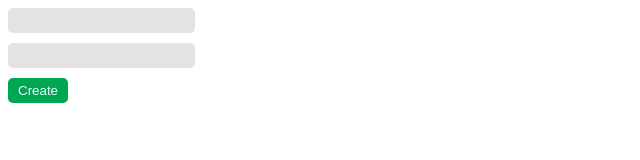
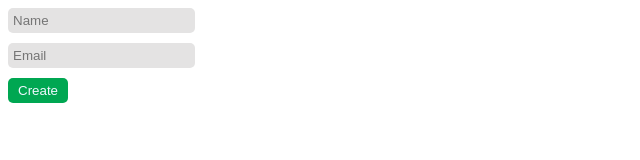
Before and after one commit to Cinnamoon-dev/React-Front, a React (Create React App) app: page /user/add in a window 1280 px wide. Shown: the top 160 px of the page, without its empty margins (0-640 px from the left). Built offline with nearby package versions, Linux system fonts and the light colour scheme.

Commit message:
feat: adding new props as they are needed

```diff
--- a/src/components/Input/Input.tsx
+++ b/src/components/Input/Input.tsx
@@ -1,9 +1,14 @@
 import styles from './Input.module.scss'
 
-const Input = () => {
+interface InputProps {
+    onChange?: React.Dispatch<React.SetStateAction<string | undefined>>
+    placeholder?: string
+}
+
+const Input = (props: InputProps) => {
     return(
         <div className={styles['InputContainer']}>
-            <input type="text" />
+            <input type="text" placeholder={props.placeholder} onChange={(e) => {props.onChange ? props.onChange(e.currentTarget.value) : console.log("")}}/>
         </div>
     )
 }
```
